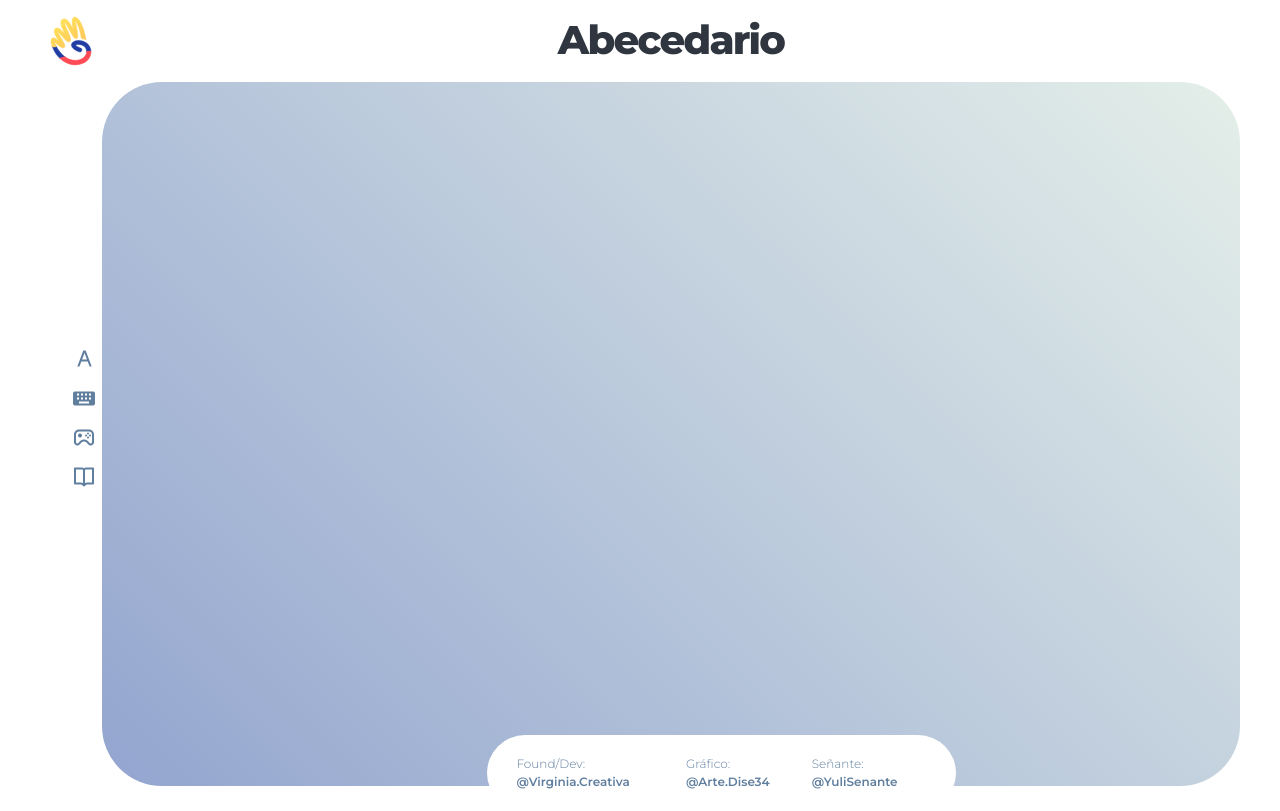
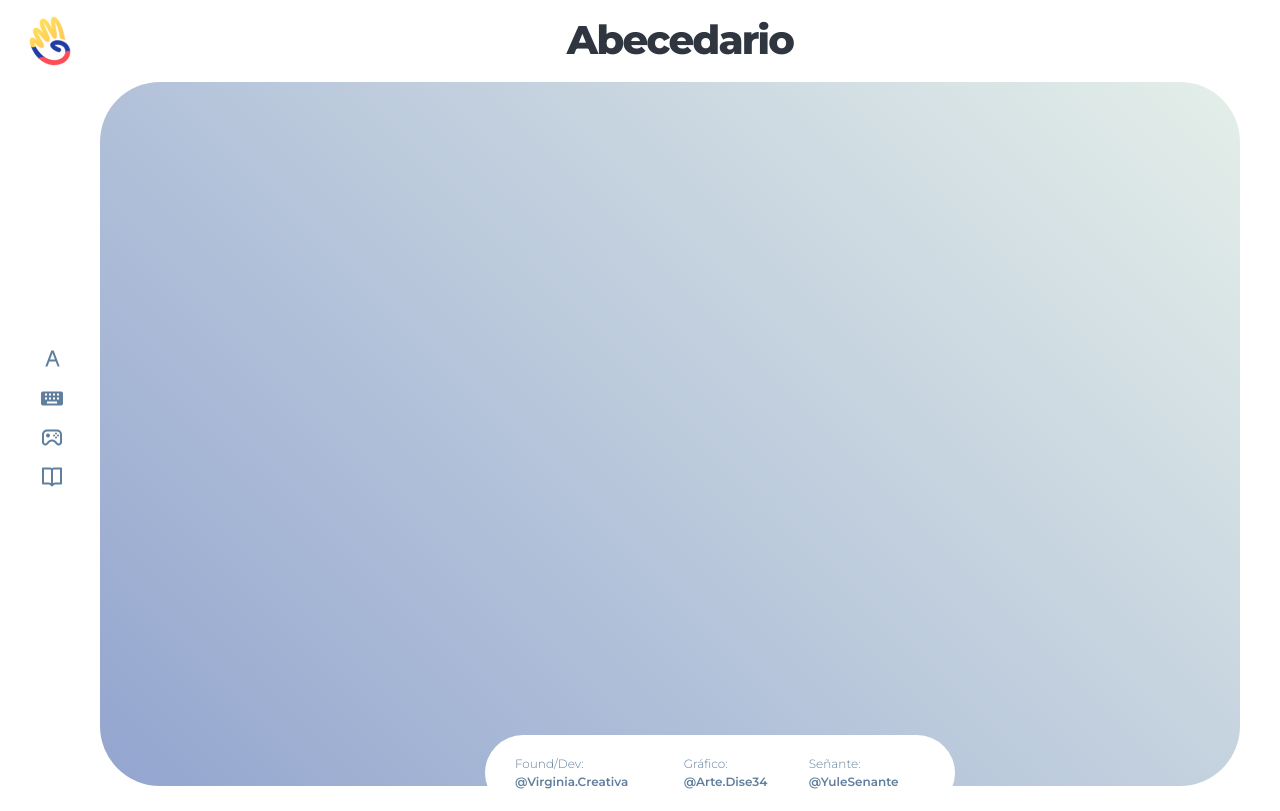
Before and after one commit to VirginiaCreativa/lscabecedario, a React (Vite) app: page / in a window 1280 px wide. Built offline with nearby package versions, Linux system fonts and the light colour scheme.

Commit message:
implement layout part 12 build

```diff
--- a/src/layouts/Footer/Footer.jsx
+++ b/src/layouts/Footer/Footer.jsx
@@ -37,7 +37,7 @@ function Footer() {
           Gráfico: <span>@Arte.Dise34</span>
         </p>
         <p>
-          Señante: <span>@YuliSenante</span>
+          Señante: <span>@YuleSenante</span>
         </p>
       </div>
     </FooterCSS>
--- a/src/layouts/Header/Header.jsx
+++ b/src/layouts/Header/Header.jsx
@@ -5,12 +5,12 @@ import Logo from '../../common/Logo/Logo';
 
 const HeaderStyle = styled.header`
   display: inline-grid;
-  grid-template-columns: 62px 1fr;
+  grid-template-columns: 60px 1fr;
   justify-content: center;
   justify-items: center;
   gap: 20px;
   width: 100vw;
-  padding: 16px 60px 16px 40px;
+  padding: 16px 20px;
   .row {
     width: 100vw;
   }
--- a/src/layouts/Layout.jsx
+++ b/src/layouts/Layout.jsx
@@ -1,4 +1,4 @@
-import React, { Fragment } from 'react';
+import React from 'react';
 import styled from 'styled-components';
 
 import Footer from './Footer/Footer';
@@ -9,7 +9,7 @@ const Wrapper = styled.div`
   display: inline-grid;
   width: 100vw;
   padding: 0 40px;
-  grid-template-columns: 62px 1fr;
+  grid-template-columns: 60px 1fr;
   .Screen {
     position: relative;
     background-image: linear-gradient(45deg, #93a5cf 0%, #e4efe9 100%);
--- a/src/layouts/Navigation/Navigation.jsx
+++ b/src/layouts/Navigation/Navigation.jsx
@@ -1,5 +1,6 @@
 import React from 'react';
 import styled from 'styled-components';
+
 import Variable from '../../styles/VariableStyled';
 
 const NavigationCSS = styled.nav`
@@ -8,6 +9,8 @@ const NavigationCSS = styled.nav`
   min-height: 88vh;
   ul {
     list-style: none;
+    margin-left: 0;
+    padding-left: 0;
     li {
       margin-bottom: 10px;
       cursor: pointer;
@@ -24,27 +27,25 @@ const NavigationCSS = styled.nav`
   }
 `;
 
-const Navigation = () => {
+function Navigation() {
   return (
-    <>
     <NavigationCSS>
       <ul>
         <li>
-            <i class="bx bx-font"></i>
+          <i className="bx bx-font" />
         </li>
         <li>
-            <i class="bx bxs-keyboard"></i>
+          <i className="bx bxs-keyboard" />
         </li>
         <li>
-            <i class="bx bx-joystick"></i>
+          <i className="bx bx-joystick" />
         </li>
         <li>
-            <i class="bx bx-book-open"></i>
+          <i className="bx bx-book-open" />
         </li>
       </ul>
     </NavigationCSS>
-    </>
   );
-};
+}
 
 export default Navigation;
```
Also changed, not shown: 3 other files (tests, documents, lock files or other folders). Lines whose indentation alone changed are shown as unchanged.
